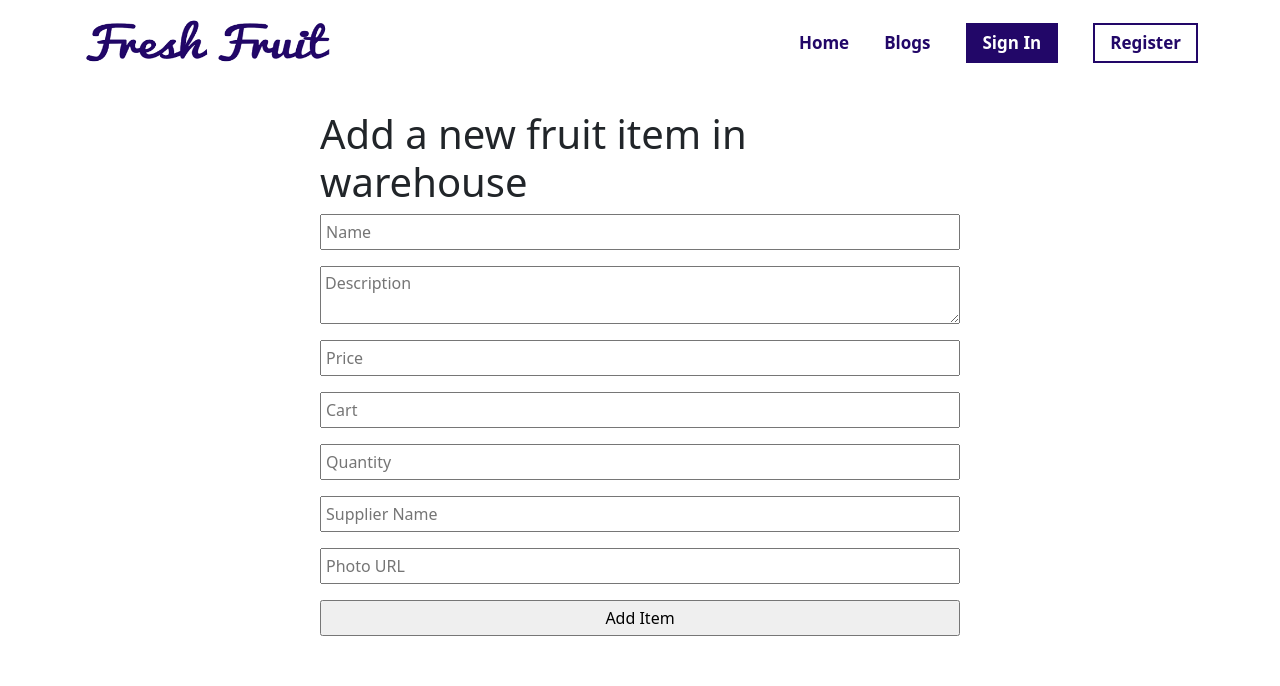
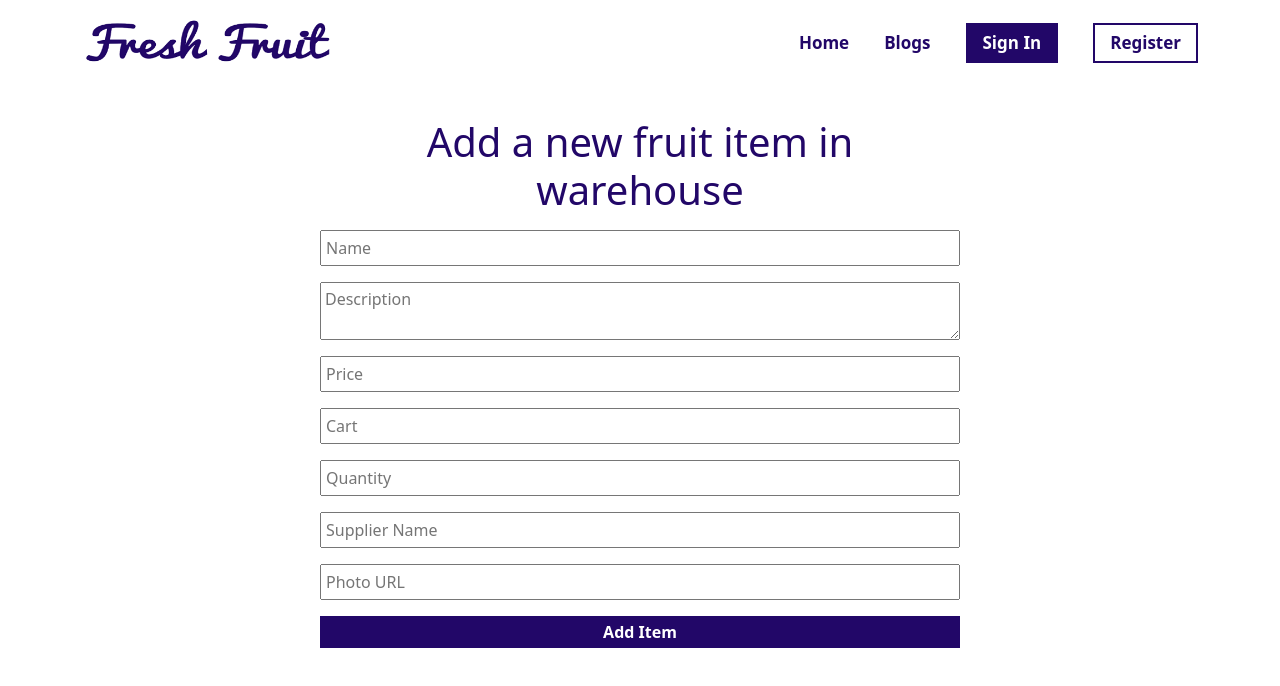
Before and after one commit to AmenaAkter5/warehouse-management-client-side, a React (Create React App) app: page /add in a window 1280 px wide. Shown: the top 686 px of the page. Built offline with nearby package versions, Linux system fonts and the light colour scheme; no server answers.

Commit message:
add item page complete

```diff
--- a/src/App.js
+++ b/src/App.js
@@ -12,6 +12,7 @@ import ManageItems from './Pages/ManageItems/ManageItems';
 import Inventories from './Pages/Inventories/Inventories/Inventories';
 import ItemDetail from './Pages/ItemDetail/ItemDetail';
 import AddItem from './Pages/AddItem/AddItem';
+import { ToastContainer } from 'react-toastify';
 // import Footer from './Pages/Shared/Footer/Footer';
 
 
@@ -46,6 +47,7 @@ function App() {
         <Route path='*' element={<NotFound></NotFound>}></Route>
       </Routes>
       {/* <Footer></Footer> */}
+      <ToastContainer></ToastContainer>
     </div>
   );
 }
--- /dev/null
+++ b/src/Pages/AddItem/AddItem.css
@@ -0,0 +1,28 @@
+.add-container {
+    width: 50%;
+}
+
+.add-text {
+    color: #220768;
+    text-align: center;
+}
+
+.add-btn {
+    background-color: #220768;
+    color: white;
+    border: none;
+    font-weight: bold;
+}
+
+
+/* Media Query */
+/* =========== */
+
+/* Mobile Device */
+
+@media only screen and (max-width:576px) {
+
+    .add-container {
+        width: 80%;
+    }
+}
--- a/src/Pages/AddItem/AddItem.js
+++ b/src/Pages/AddItem/AddItem.js
@@ -1,5 +1,7 @@
 import React from 'react';
+import './AddItem.css';
 import { useForm } from "react-hook-form";
+import { toast } from 'react-toastify';
 
 
 
@@ -21,15 +23,18 @@ const AddItem = () => {
         })
             .then(res => res.json())
             .then(result => {
-                console.log(result);
+                // toast
+                if (result.insertedId) {
+                    toast('Your Item is added successfully!!');
+                }
             })
         reset();
     };
 
 
     return (
-        <div className='w-50 my-4 mx-auto'>
-            <h1>Add a new fruit item in warehouse</h1>
+        <div className='my-4 pt-2 mx-auto add-container'>
+            <h1 className='add-text mb-3'>Add a new fruit item in warehouse</h1>
             <form className='d-flex flex-column' onSubmit={handleSubmit(onSubmit)}>
                 <input className='mb-3 p-1' placeholder='Name' {...register("name", { required: true, maxLength: 20 })} />
                 <textarea className='mb-3 p-1' placeholder='Description' {...register("description")} />
@@ -38,7 +43,7 @@ const AddItem = () => {
                 <input className='mb-3 p-1' placeholder='Quantity' type="number" {...register("quantity")} />
                 <input className='mb-3 p-1' placeholder='Supplier Name' type="text" {...register("supplier")} />
                 <input className='mb-3 p-1' placeholder='Photo URL' type="text" {...register("img")} />
-                <input className='p-1' type="submit" value="Add Item" />
+                <input className='add-btn p-1' type="submit" value="Add Item" />
             </form>
         </div>
     );
--- a/src/Pages/SignIn/SignIn/SignIn.js
+++ b/src/Pages/SignIn/SignIn/SignIn.js
@@ -2,7 +2,7 @@ import React, { useRef } from 'react';
 import { Link, useLocation, useNavigate } from 'react-router-dom';
 import { useSendPasswordResetEmail, useSignInWithEmailAndPassword, } from 'react-firebase-hooks/auth'
 import './SignIn.css';
-import { ToastContainer, toast } from 'react-toastify';
+import { toast } from 'react-toastify';
 import 'react-toastify/dist/ReactToastify.css';
 import auth from './../../../firebase.init';
 import Loading from './../../Shared/Loading/Loading';
@@ -114,7 +114,6 @@ const SignIn = () => {
                         <span className="line"></span><p>or</p><span className="line"></span>
                     </div>
                     <SocialLogin></SocialLogin>
-                    <ToastContainer />
                 </div>
             </div>
         </section>
```
